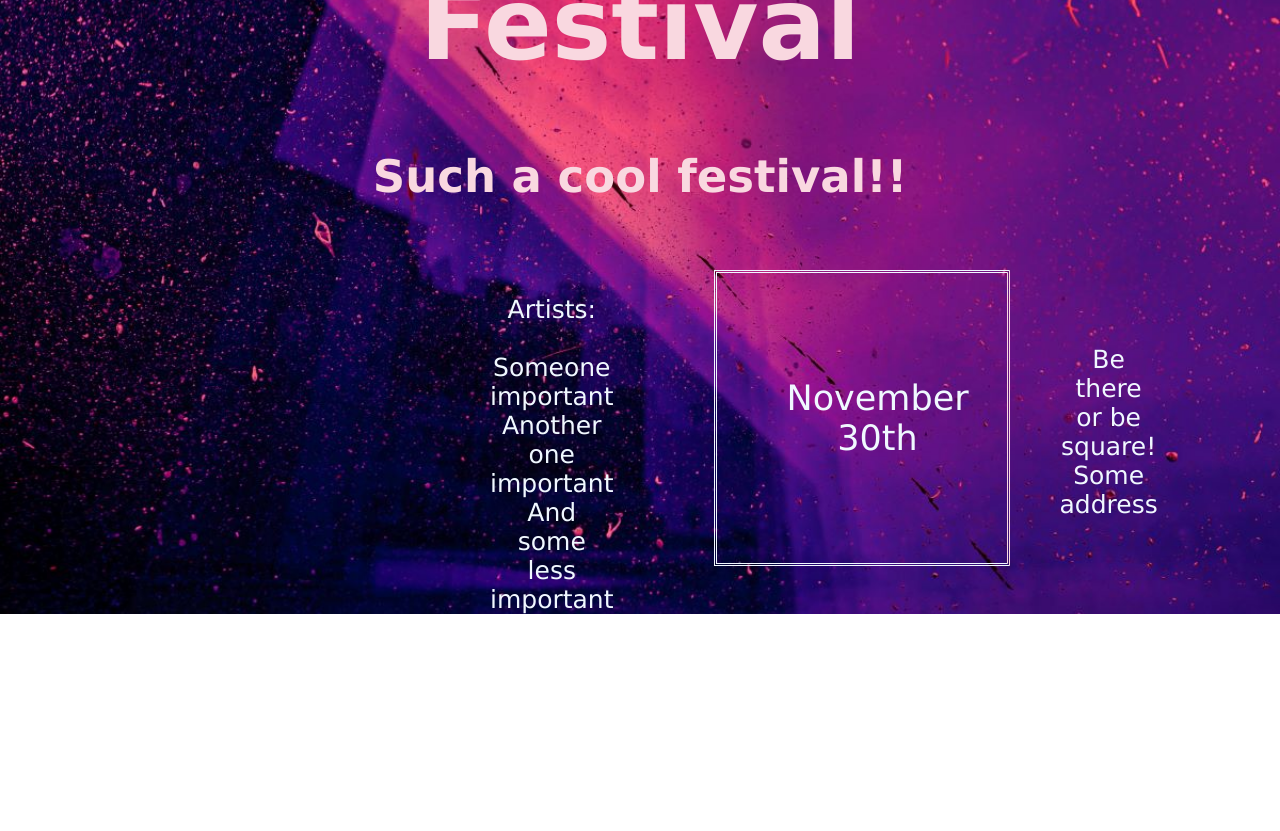
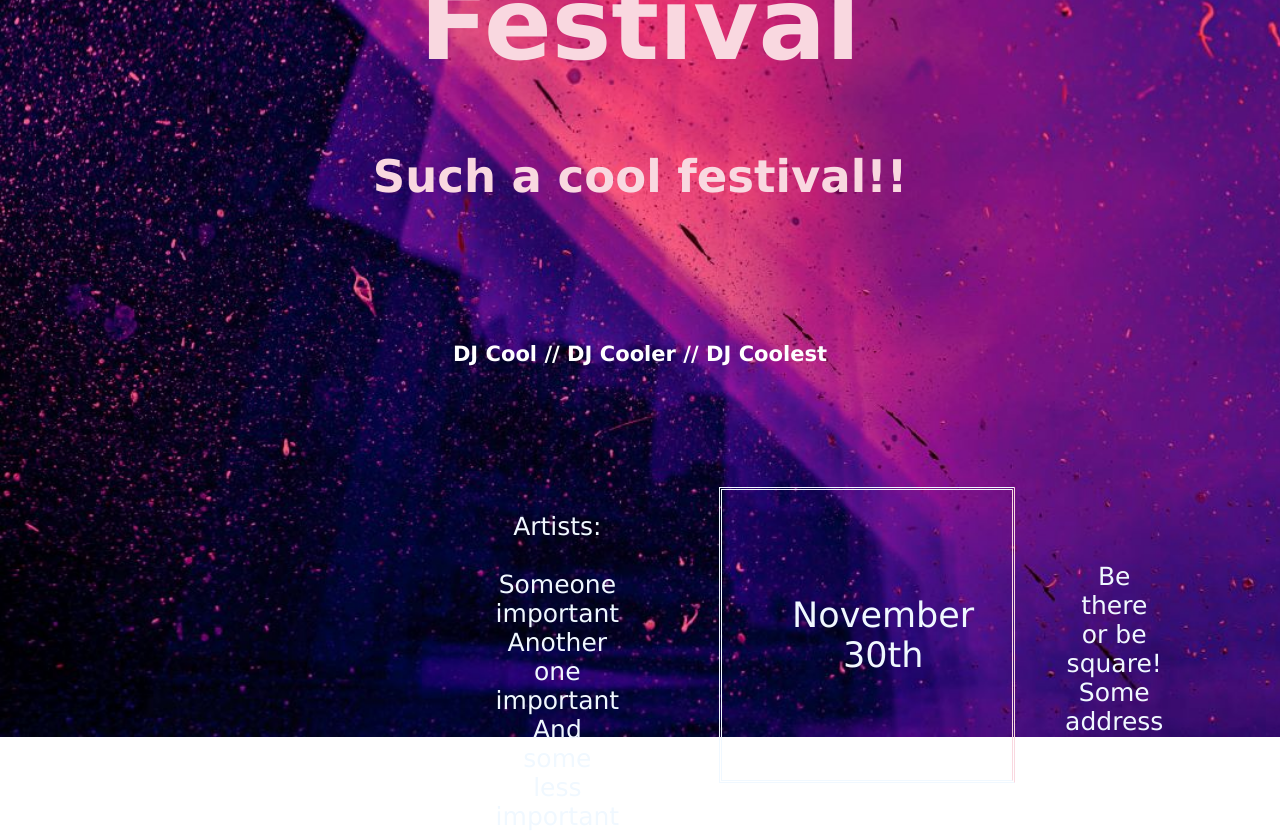
Before and after one commit to lydiastef/m1g2, a plain HTML site: page index.html in a window 1280 px wide. Shown: the part 222-1053 px from the top of the page. Before the commit the page ends 836 px from the top, so only its background shows below. Drawn offline with Linux system fonts and the light colour scheme.

Commit message:
finished the assignment

```diff
--- a/index.css
+++ b/index.css
@@ -48,6 +48,21 @@ body {
 }
 
 .container1 {
+    /*The three DJ's*/
+    display: flex;
+    flex-direction: row;
+    justify-content: center;
+    margin: auto;
+    padding: 50px;
+}
+
+.h3 {
+    font-family: Verdana, Geneva, Tahoma, sans-serif;
+    font-size: large;
+    color: white;
+}
+
+.container2 {
     /*The three boxes.
     A bit more tricky to align those in a nice horizontal
     row in the center of the lower part of the poster*/
@@ -56,9 +71,13 @@ body {
     display: flex; /*lines boxes horizontally*/
     flex-direction: row; /*boxes go from left to right*/
     justify-content: space-around;
-    margin: auto;
     color: aliceblue;
     text-align: center;
+    padding: 50px;
+    margin: auto;
+    margin-left: 27%; /*This container was further to the right compared
+                      to the container above with h1 and h2 so I adjusted it with % */
+    margin-right: 73%;
 }
 
 .item1 {
--- a/index.html
+++ b/index.html
@@ -27,7 +27,19 @@
         </div>
     </div>
 
-   <section class="container1">
+    <section class="container1">
+        <div class="h3">
+            <h3>DJ Cool  /</h3>
+        </div>
+        <div class="h3">
+            <h3>/  DJ Cooler  /</h3>
+        </div>
+        <div class="h3">
+            <h3>/  DJ Coolest</h3>
+        </div>
+    </section>
+
+   <section class="container2">
         <div class="item1">
             <p>Artists:<br><br>Someone important<br>Another one important<br>And some less important</p>
         </div>
```
